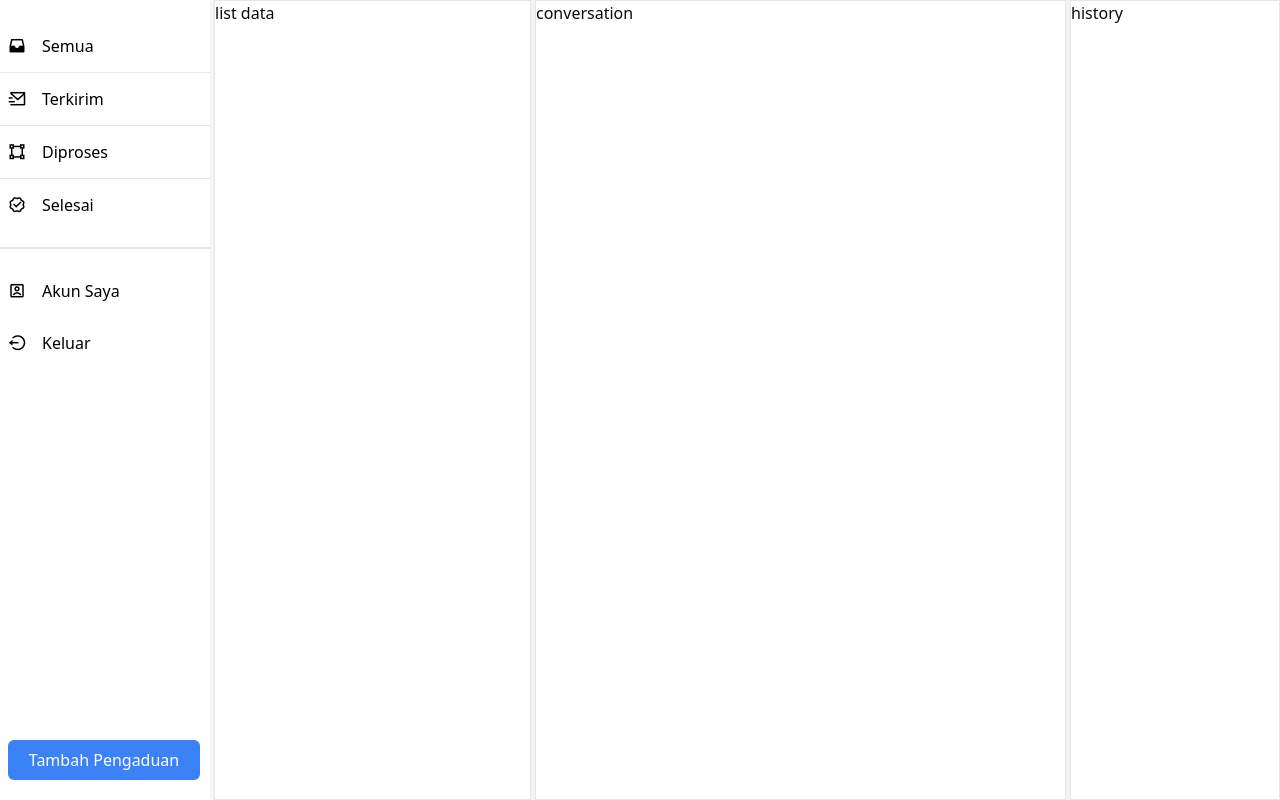
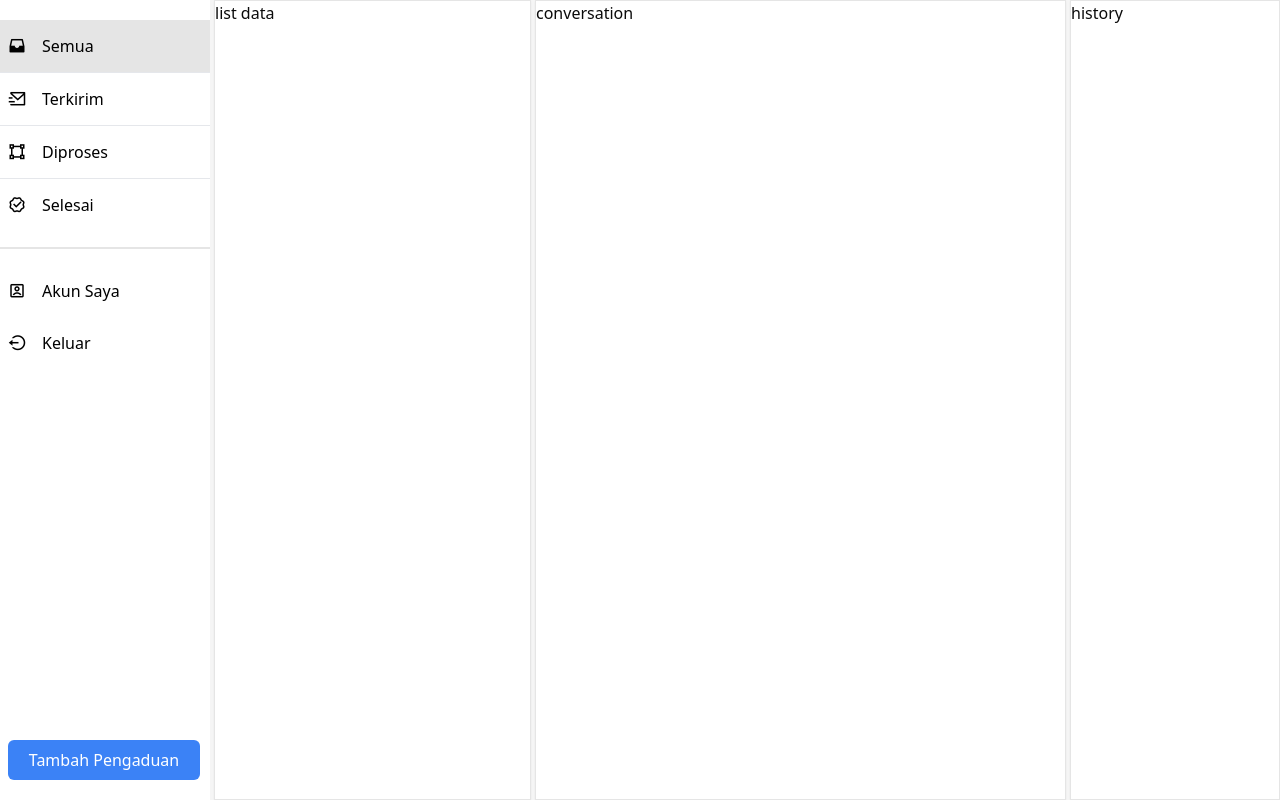
Before and after one commit to oktapascal/frontend.download-support, a Nuxt app: page / in a window 1280 px wide. Built offline with nearby package versions, Linux system fonts and the light colour scheme; no server answers.

Commit message:
Implementation state management useState

```diff
--- /dev/null
+++ b/composables/useTicketType.ts
@@ -0,0 +1,3 @@
+export const useTicketType = () => {
+  return useState<string>("type", () => "all");
+};
--- a/layouts/private.vue
+++ b/layouts/private.vue
@@ -1,23 +1,35 @@
+<script setup lang="ts">
+const type = useTicketType();
+
+function onClickType(value: string) {
+  type.value = value
+}
+</script>
+
 <template>
   <div class="grid grid-cols-12 gap-1">
     <div class="relative bg-white flex flex-col py-5 col-span-2 h-screen">
       <button type="button"
-        class="btn py-3 px-2 justify-start rounded-none text-lg border-b hover:bg-neutral-200 active:bg-neutral-300">
+        class="btn py-3 px-2 justify-start rounded-none text-lg border-b hover:bg-neutral-200 active:bg-neutral-300"
+        :class="{ 'bg-neutral-200': type === 'all' }" @click="onClickType('all')">
         <i class="ri-inbox-2-fill"></i>
         <span class="pl-4 text-base">Semua</span>
       </button>
       <button type="button"
-        class="btn py-3 px-2 justify-start rounded-none text-lg border-b hover:bg-neutral-200 active:bg-neutral-300">
+        class="btn py-3 px-2 justify-start rounded-none text-lg border-b hover:bg-neutral-200 active:bg-neutral-300"
+        :class="{ 'bg-neutral-200': type === 'send' }" @click="onClickType('send')">
         <i class="ri-mail-send-line"></i>
         <span class="pl-4 text-base">Terkirim</span>
       </button>
       <button type="button"
-        class="btn py-3 px-2 justify-start rounded-none text-lg border-b hover:bg-neutral-200 active:bg-neutral-300">
+        class="btn py-3 px-2 justify-start rounded-none text-lg border-b hover:bg-neutral-200 active:bg-neutral-300"
+        :class="{ 'bg-neutral-200': type === 'process' }" @click="onClickType('process')">
         <i class="ri-shape-2-line"></i>
         <span class="pl-4 text-base">Diproses</span>
       </button>
       <button type="button"
-        class="btn py-3 px-2 justify-start rounded-none text-lg hover:bg-neutral-200 active:bg-neutral-300">
+        class="btn py-3 px-2 justify-start rounded-none text-lg hover:bg-neutral-200 active:bg-neutral-300"
+        :class="{ 'bg-neutral-200': type === 'done' }" @click="onClickType('done')">
         <i class="ri-verified-badge-line"></i>
         <span class="pl-4 text-base">Selesai</span>
       </button>
--- a/nuxt.config.ts
+++ b/nuxt.config.ts
@@ -23,7 +23,7 @@ export default defineNuxtConfig({
     redirectOptions: {
       login: "/login",
       callback: "/confirm",
-      exclude: ["/register"],
+      exclude: ["/register", "/"],
     },
   },
 });
```
